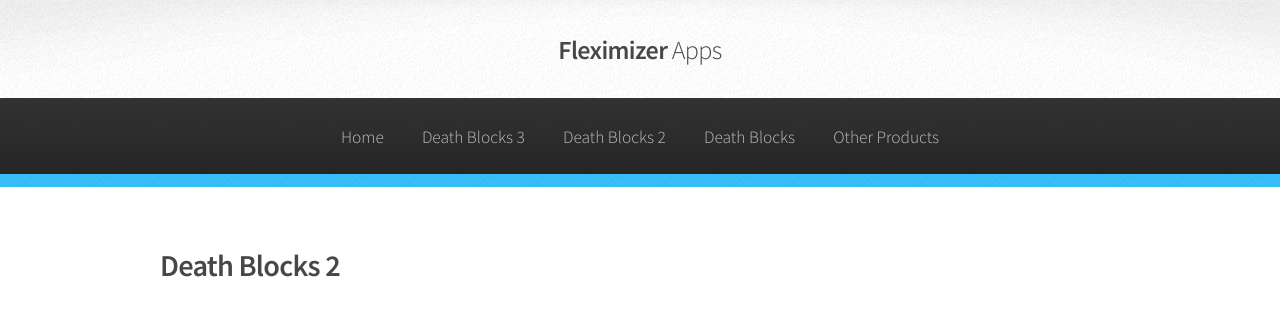
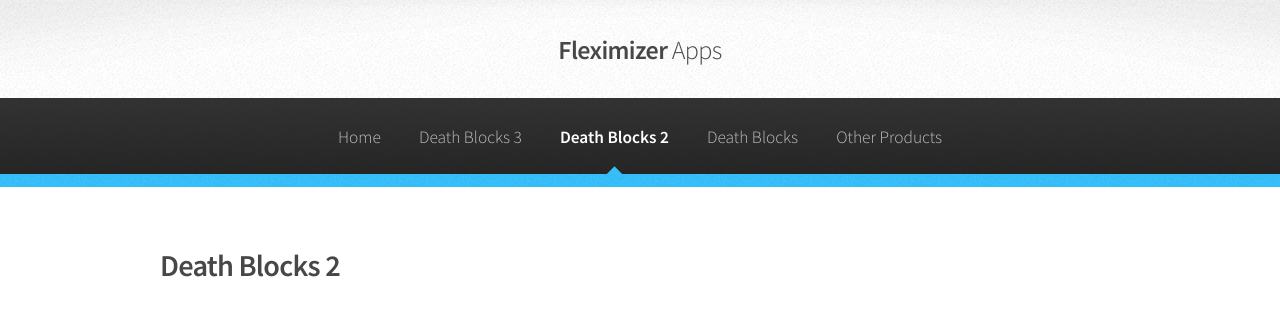
Before and after one commit to fleximizer/fleximizer.github.io, a Jekyll site: the page built from death-blocks-2.html, in a window 1280 px wide. Shown: the top 320 px of the page. Built offline with Jekyll 4.4.1, drawn with Linux system fonts in a browser that asks for light colours.

Commit message:
ヘッダー修正

```diff
--- a/_includes/header.html
+++ b/_includes/header.html
@@ -36,8 +36,8 @@
 						<ul>
 							{% assign current = page.url | downcase | split: '/' %}
 							<li {% if current[1] == 'index.html' %}class="current"{% endif %}><a href="{{ site.baseurl }}/index.html">Home</a></li>
-							<li {% if current[1] == 'death-blocks3.html' %}class="current"{% endif %}><a href="{{ site.baseurl }}/death-blocks-3.html">Death Blocks 3</a></li>
-							<li {% if current[1] == 'death-blocks2.html' %}class="current"{% endif %}><a href="{{ site.baseurl }}/death-blocks-2.html">Death Blocks 2</a></li>
+							<li {% if current[1] == 'death-blocks-3.html' %}class="current"{% endif %}><a href="{{ site.baseurl }}/death-blocks-3.html">Death Blocks 3</a></li>
+							<li {% if current[1] == 'death-blocks-2.html' %}class="current"{% endif %}><a href="{{ site.baseurl }}/death-blocks-2.html">Death Blocks 2</a></li>
 							<li {% if current[1] == 'death-blocks.html' %}class="current"{% endif %}><a href="{{ site.baseurl }}/death-blocks.html">Death Blocks</a></li>
 							<li>
 								<a href="">Other Products</a>
```
Also changed, not shown: 5 other files.
